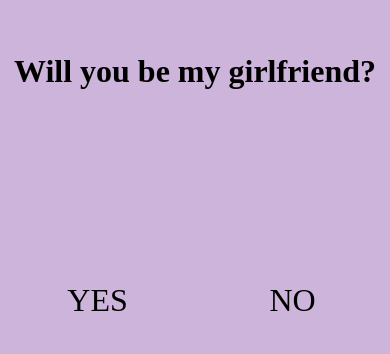
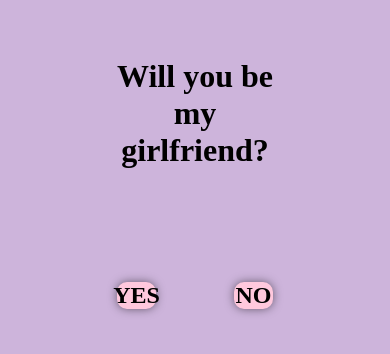
Before and after one commit to Kihamda/iloveyou, a plain HTML site: page index.html in a window 390 px wide. Shown: the part 140-494 px from the top of the page. Drawn offline with nearby package versions, Linux system fonts and the light colour scheme.

Commit message:
complete ver1

```diff
--- a/index.html
+++ b/index.html
@@ -8,16 +8,21 @@
   </head>
   <body>
     <div id="first" class="fill">
-      <h1 id="title" class="cent">Will you be my girlfriend?</h1>
-      <div>
-        <p id="yes" class="btn">YES</p>
-        <p id="no" class="btn">NO</p>
+      <h1 id="title" class="ab">Will you be my girlfriend?</h1>
+      <div id="select" class="fill">
+        <p id="yes" class="ab btn">YES</p>
+        <p id="no" class="ab btn">NO</p>
       </div>
+      <div></div>
     </div>
     <div id="second" class="fill" style="display: none">
-      <h1 id="title">Thank You!</h1>
-      <p id="content">I want to get happy life with you!</p>
+      <h1 id="title" class="ab">Thank You!</h1>
+      <p id="content" class="ab">I want to get happy life with you!</p>
     </div>
     <script src="script.js"></script>
+    <script
+      type="text/javascript"
+      src="https://cdn.jsdelivr.net/npm/canvas-confetti@1.3.2/dist/confetti.browser.min.js"
+    ></script>
   </body>
 </html>
--- a/script.js
+++ b/script.js
@@ -1,6 +1,30 @@
-const yesbtn = document.getElementById("yes");
-
-yesbtn.addEventListener("click", () => {
+document.getElementById("yes").addEventListener("click", () => {
   document.getElementById("first").style.display = "none";
   document.getElementById("second").style.display = "flex";
+  confetti({
+    particleCount: 100,
+    spread: 70,
+    origin: { y: 0.6 },
+  });
 });
+
+document.getElementById("no").addEventListener("click", () => {
+  document.getElementById("title").textContent = "No cheating :(";
+});
+
+const button = document.querySelector("#no");
+const threshold = 200; // ボタンが反応する範囲（ピクセル単位）
+
+document.addEventListener("mousemove", function (e) {
+  const rect = button.getBoundingClientRect();
+  const dx = e.clientX - (rect.left + rect.width / 2);
+  const dy = e.clientY - (rect.top + rect.height / 2);
+  const distance = Math.sqrt(dx * dx + dy * dy);
+
+  if (distance < threshold) {
+    let maxX = window.innerWidth - button.offsetWidth;
+    let maxY = window.innerHeight - button.offsetHeight;
+    button.style.left = Math.floor(Math.random() * maxX) + "px";
+    button.style.top = Math.floor(Math.random() * maxY) + "px";
+  }
+});
--- a/style.css
+++ b/style.css
@@ -5,29 +5,60 @@
 }
 
 .fill {
-  width: 100vw;
+  width: 100%;
   height: 100dvh;
-  display: flex;
-  flex-flow: column;
+  position: relative;
 }
 
-.cent {
+.ab {
+  position: absolute;
+  top: 50%;
+  left: 50%;
+  transform: translate(-50%, -50%);
+}
+.btn {
+  width: 10vw;
+  aspect-ratio: 1.5;
+  background-color: #ffc8dd;
+  color: rgb(0, 0, 0);
+  font-size: 24px;
+  font-weight: bold;
+  border: none;
+  cursor: pointer;
+  transition: 0.2s ease-out;
+  border-radius: 10px;
   display: flex;
-  flex-wrap: wrap;
+  align-items: center;
   justify-content: center;
-  align-content: center;
-  flex-grow: 1;
+  box-shadow: 0 0 10px rgba(0, 0, 0, 0.5);
+}
+#yes:hover {
+  background-color: #d89ed1;
+}
+
+#yes {
+  left: 30%;
+  transform: none;
+}
+
+#no {
+  right: 30%;
+  left: auto;
+  transform: translate(0px, 0px);
+}
+#select {
+  transform-style: preserve-3d;
+  perspective: 440px;
 }
 
 #first {
   background-color: #cdb4db;
 }
-#first > * {
-  flex: 1;
-  display: flex;
-  font-size: xx-large;
+
+#second {
+  background-color: #bde0fe;
 }
 
-#first > * * {
-  flex: 1;
+#title {
+  top: 30%;
 }
```
